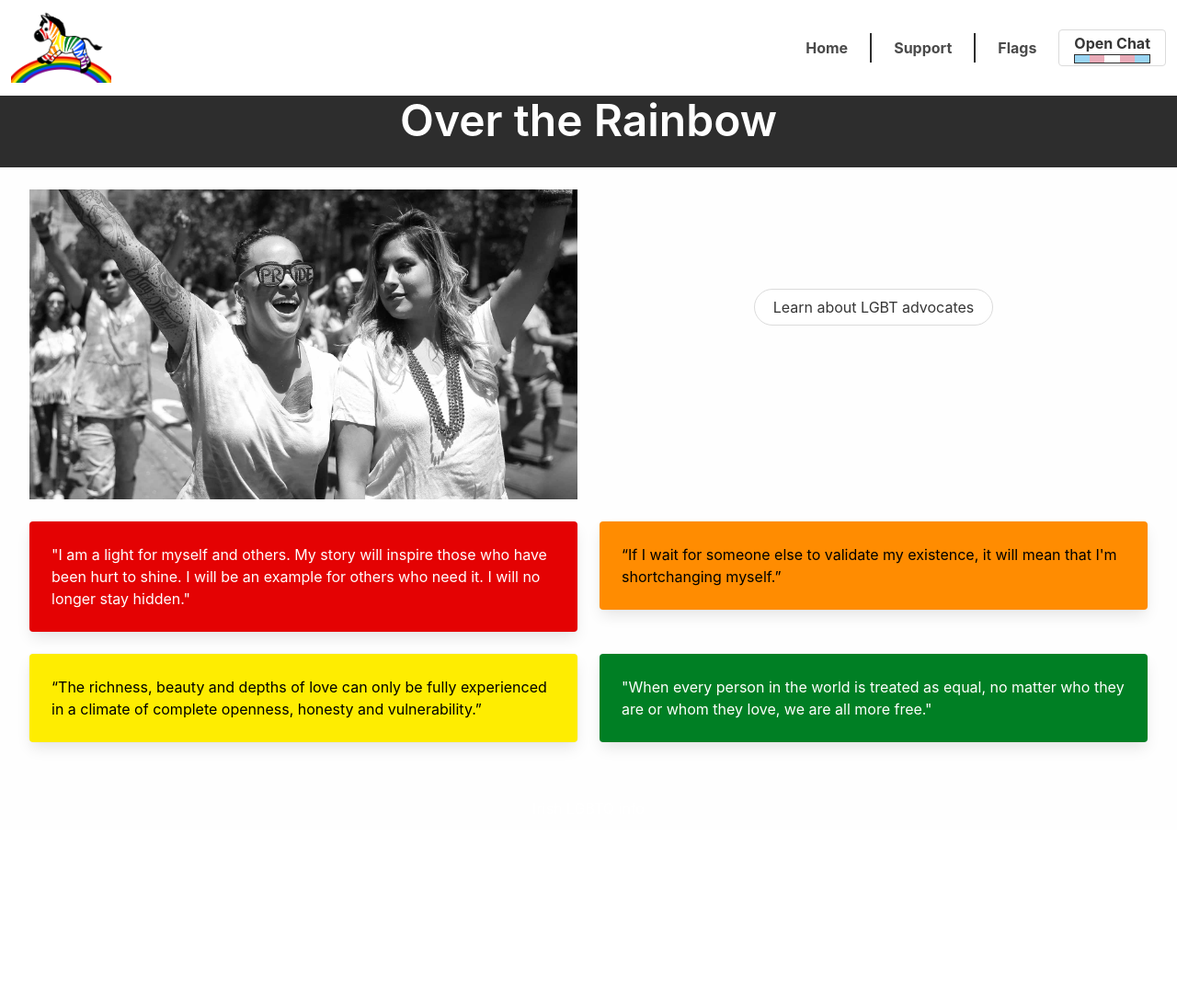
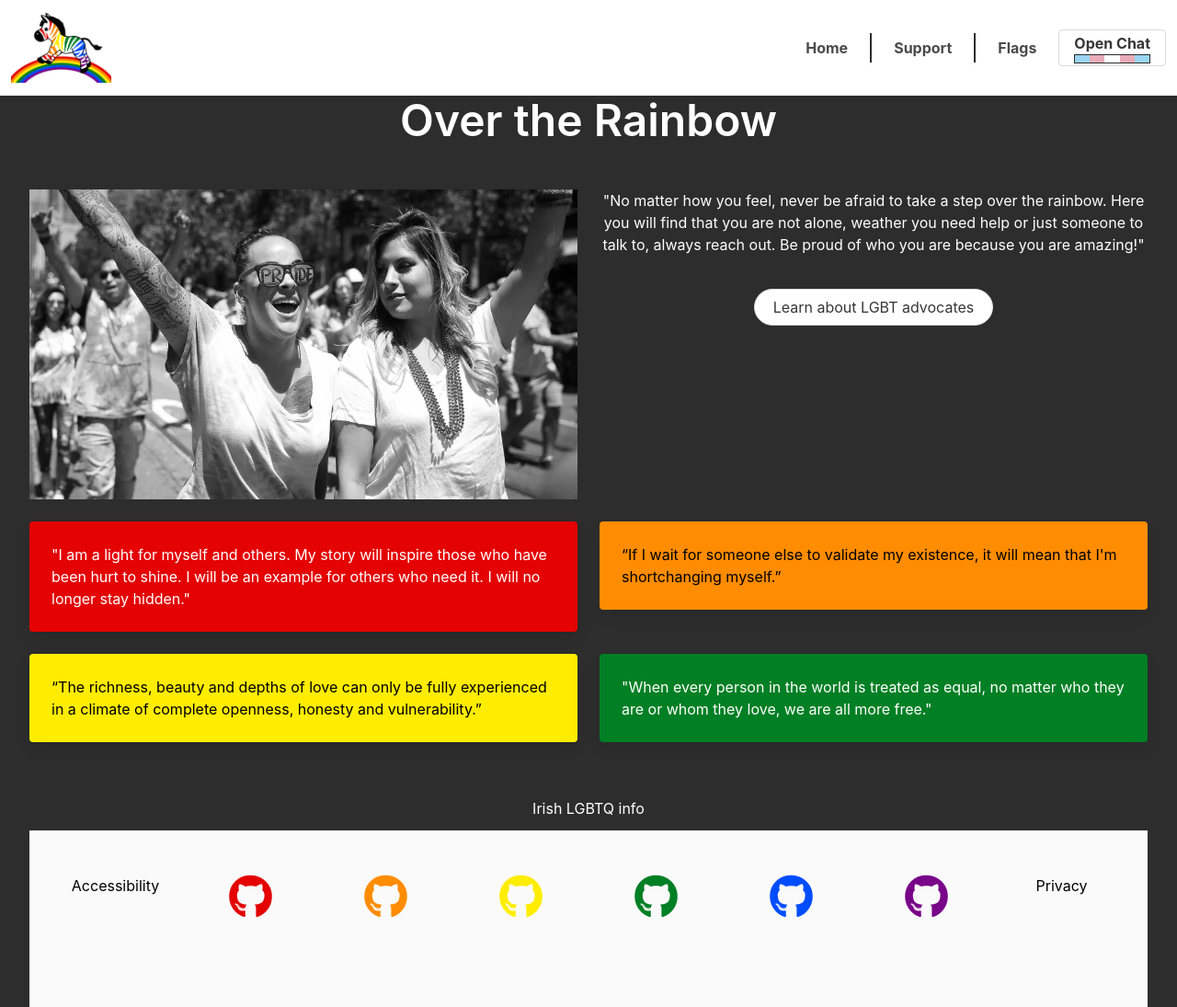
Before and after one commit to andrewdempsey2018/OvertheRainbow, a Flask app: page /home in a window 1280 px wide. Shown: the whole page at 92% size. Before the commit the page ends 814 px from the top, so only its background shows below. Run offline with Flask 2, Linux system fonts and the light colour scheme.

Commit message:
Added footer

```diff
--- a/static/css/style.css
+++ b/static/css/style.css
@@ -68,6 +68,56 @@
         var(--lightpink) 60%, var(--lightpink) 80%,
         var(--lightblue) 80%, var(--lightblue) 100%
     );
+}
+
+/* Footer */
+.fa-github.member1 {
+    color: var(--red);
+}
+
+.fa-github.member2 {
+    color: var(--orange);
+}
+
+.fa-github.member3 {
+    color: var(--yellow);
+}
+
+.fa-github.member4 {
+    color: var(--green);
+}
+
+.fa-github.member5 {
+    color: var(--blue);
+}
+
+.fa-github.member6 {
+    color: var(--purple);
+}
+
+.fa-github {
+    transition: all .2s ease-in-out;
+}
+
+.fa-github:hover {
+    transform: scale(1.2);
+}
+
+.policy_link
+{
+    transition: all .2s ease-in-out;
+    color:black;
+}
+
+.policy_link:visited
+{
+    color:black;
+}
+
+.policy_link:hover
+{
+    transform: scale(1.5);
+    font-weight: bold;
 }
 
 /* Landing Page */
@@ -284,11 +334,6 @@
     object-fit: cover;
 }
 
-/* Accessibility Page */
-.container {
-    background-color: var(--p1-light);
-}
-
 /* 500 Page */
 .error-500 {
     width: 40%;
--- a/static/js/main.js
+++ b/static/js/main.js
@@ -2,6 +2,7 @@
 let checkbox = document.getElementById("chevron-checkbox");
 let title = document.getElementById("landing-title");
 let navbar = document.getElementById("navbar");
+let footer = document.getElementById("footer");
 
 if(checkbox){
     checkbox.addEventListener("click", () => {
@@ -20,6 +21,7 @@
 // Set display of navbar to none for root path only (aka index in app.py)
 if(window.location.pathname == '/'){
     navbar.style.display = "none";
+    footer.style.display = "none";
 }
 
 // Navigation Bar Toggle
--- a/templates/base.html
+++ b/templates/base.html
@@ -1,5 +1,6 @@
 <!DOCTYPE html>
 <html lang="en">
+
 <head>
     <meta charset="UTF-8">
     <meta http-equiv="X-UA-Compatible" content="IE=edge">
@@ -7,24 +8,17 @@
     <!-- External libraries/frameworks CSS links -->
     <!-- CSS -->
     <link rel="stylesheet" href="https://unpkg.com/flickity@2/dist/flickity.min.css">
-        <link
-            rel="stylesheet"
-            href="https://cdnjs.cloudflare.com/ajax/libs/font-awesome/5.15.3/css/all.min.css"
+    <link rel="stylesheet" href="https://cdnjs.cloudflare.com/ajax/libs/font-awesome/5.15.3/css/all.min.css"
         integrity="sha512-iBBXm8fW90+nuLcSKlbmrPcLa0OT92xO1BIsZ+ywDWZCvqsWgccV3gFoRBv0z+8dLJgyAHIhR35VZc2oM/gI1w=="
-            crossorigin="anonymous"
-            referrerpolicy="no-referrer"
-        />
-        <link
-            rel="stylesheet"
-            href="https://cdnjs.cloudflare.com/ajax/libs/bulma/0.9.2/css/bulma.min.css"
+        crossorigin="anonymous" referrerpolicy="no-referrer" />
+    <link rel="stylesheet" href="https://cdnjs.cloudflare.com/ajax/libs/bulma/0.9.2/css/bulma.min.css"
         integrity="sha512-byErQdWdTqREz6DLAA9pCnLbdoGGhXfU6gm1c8bkf7F51JVmUBlayGe2A31VpXWQP+eiJ3ilTAZHCR3vmMyybA=="
-            crossorigin="anonymous"
-            referrerpolicy="no-referrer"
-        />
+        crossorigin="anonymous" referrerpolicy="no-referrer" />
     <!-- Project main CSS stylesheet -->
     <link rel="stylesheet" href="{{ url_for('static', filename='css/style.css') }}">
     <title>LGBTQ+</title>
 </head>
+
 <body>
 
     <!-- Navbar -->
@@ -34,7 +28,8 @@
                 <img src="{{ url_for('static', filename='images/Logo1-tinypng.png') }}">
             </a>
 
-                <a role="button" class="navbar-burger" aria-label="menu" aria-expanded="false" data-target="navbarBasicExample">
+            <a role="button" class="navbar-burger" aria-label="menu" aria-expanded="false"
+                data-target="navbarBasicExample">
                 <span aria-hidden="true"></span>
                 <span aria-hidden="true"></span>
                 <span aria-hidden="true"></span>
@@ -65,6 +60,38 @@
     {% block content %}{% endblock %}
 
     <!-- Footer -->
+    <footer id="footer" class="footer">
+        <div class="container has-text-centered">
+            <div class="columns">
+                <div class="column">
+                    <a href="{{ url_for('accessibility') }}" class="policy_link" target="_blank">Accessibility</a>
+                </div>
+                <div class="column">
+                    <a href="https://github.com/lemocla" target="_blank"><i class="fab fa-github member1 fa-3x"></i></a>
+                </div>
+                <div class="column">
+                    <a href="https://github.com/Irishbecky91" target="_blank"><i class="fab fa-github member2 fa-3x"></i></a>
+                </div>
+                <div class="column">
+                    <a href="https://github.com/auxfuse" target="_blank"><i class="fab fa-github member3 fa-3x"></i></a>
+                </div>
+                <div class="column">
+                    <a href="https://github.com/andrewdempsey2018" target="_blank"><i class="fab fa-github member4 fa-3x"></i></a>
+                </div>
+                <div class="column">
+                    <a href="https://github.com/Maya-Claveau" target="_blank"><i class="fab fa-github member5 fa-3x"></i></a>
+                </div>
+                <div class="column">
+                    <a href="#" target="_blank"><i class="fab fa-github member6 fa-3x"></i></a>
+                </div>
+
+                <div class="column">
+                    <a href="#" class="policy_link" target="_blank">Privacy</a>
+                </div>
+            </div>
+        </div>
+        </div>
+    </footer>
 
     <!-- External libraries/frameworks JS links -->
 
@@ -72,4 +99,5 @@
     <script src="https://unpkg.com/flickity@2/dist/flickity.pkgd.min.js"></script>
     <script src="{{ url_for('static', filename='js/main.js') }}"></script>
 </body>
+
 </html>
```
Lines whose indentation alone changed are shown as unchanged.
